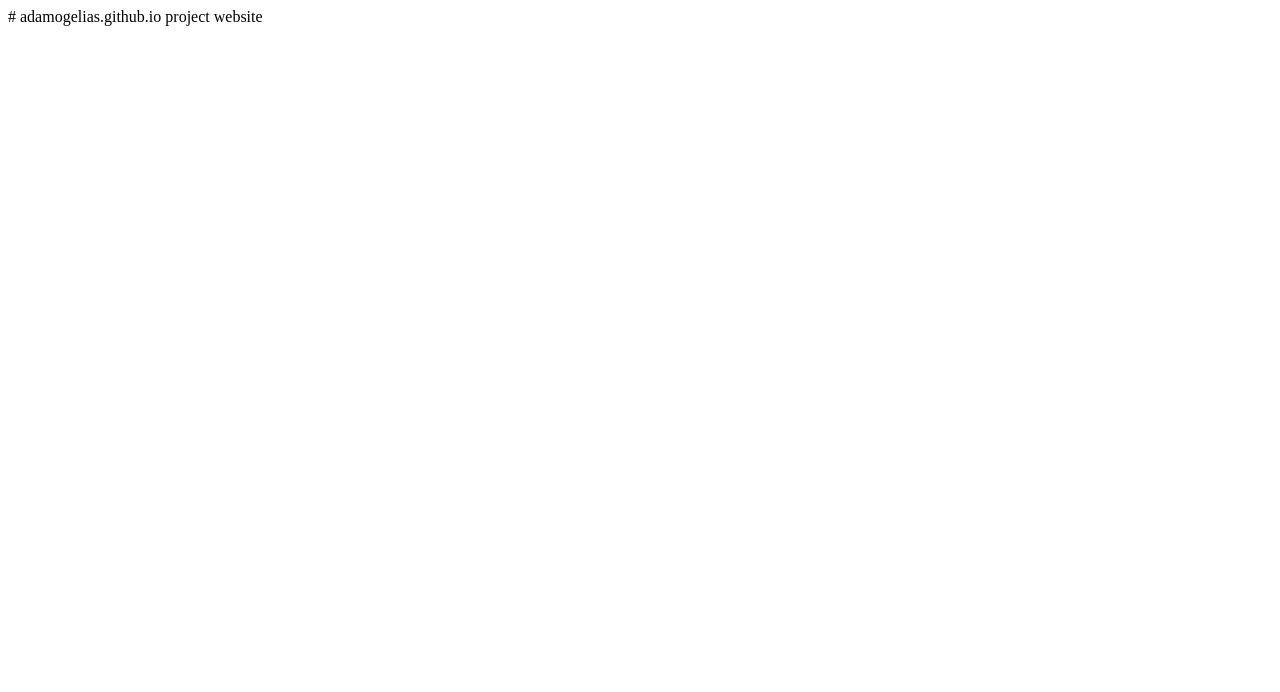
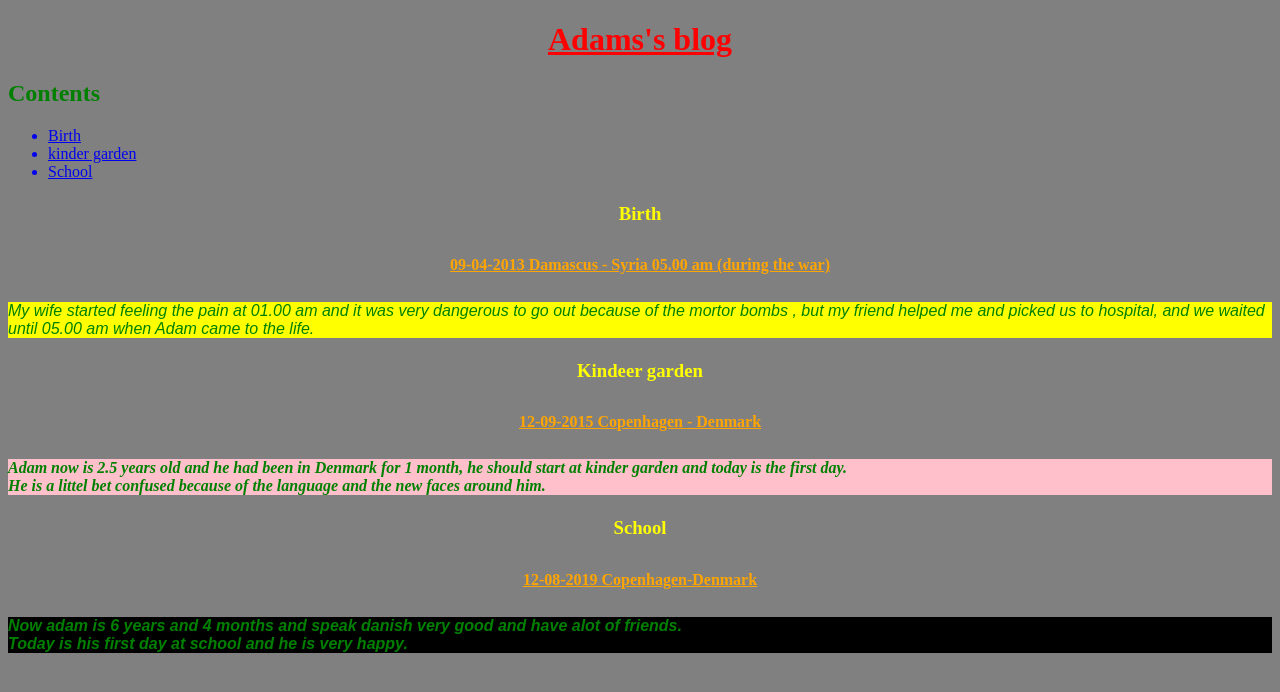
Before and after one commit to adamogelias/adamogelias.github.io, a plain HTML site: page index.HTML in a window 1280 px wide. Drawn offline with Linux system fonts and the light colour scheme.

Commit message:
Update index.HTML

```diff
--- a/index.HTML
+++ b/index.HTML
@@ -1,2 +1,46 @@
-# adamogelias.github.io
-project website
+<!DOCTYPE html>
+<html>
+    <head>
+        <meta charset="utf-8">
+        <title>Project: Blog</title>
+        <style>
+            h1 {font:italic , 40px , fantasy; color:red; text-align:center;text-decoration:underline;}
+body{color:green;}
+.hhh{color:yellow;text-align:center;line-height:1.5em;}
+.hhhh{color:orange;text-align:center;line-height:2em;text-decoration:underline;}
+#bb{background-color:yellow;}
+#bb{font-style:italic;font-family:fantasy;}
+#kg{background-color:pink;}
+#kg{font-style:italic;font-weight:bold;}
+#sc{background-color:black;font-style:italic;font-weight:bold;font-family:"helvdica", sans-serif;}
+body{background-color:gray}
+        </style>
+    </head>
+    <body>
+
+        <h1>Adams's blog</h1>
+
+        <h2>Contents</h2>
+        <ul>
+           <a href="#bb"> <li>Birth</li></a>
+            <a href="#kg"> <li>kinder garden</li> </a>
+           <a href="#sc"> <li>School</li></a>
+        </ul>
+
+        <h3 class="hhh" >Birth</h3>
+        <h4 class="hhhh">09-04-2013 Damascus - Syria 05.00 am (during the war)</h4>
+
+        <p id="bb">My wife started feeling the pain at 01.00 am and it was very dangerous to go out because of the mortor bombs , but my friend helped me and picked us to hospital, and we waited until 05.00 am when Adam came to the life.</p>
+        <h3 class="hhh"> Kindeer garden</h3>
+        <h4 class="hhhh"> 12-09-2015 Copenhagen - Denmark</h4>
+        <p id="kg"> Adam now is 2.5 years old and he had been in Denmark for 1 month, he should start at kinder garden and today is the first day.<br>
+        He is a littel bet confused because of the language and the new faces around him.</p>
+        <h3 class="hhh"> School</h3>
+        <h4 class="hhhh">12-08-2019 Copenhagen-Denmark</h4>
+        <p id="sc">Now adam is 6 years and 4 months and speak danish very good and have alot of friends.<br>
+        Today is his first day at school and he is very happy. </p>
+
+
+
+    </body>
+</html>
```
